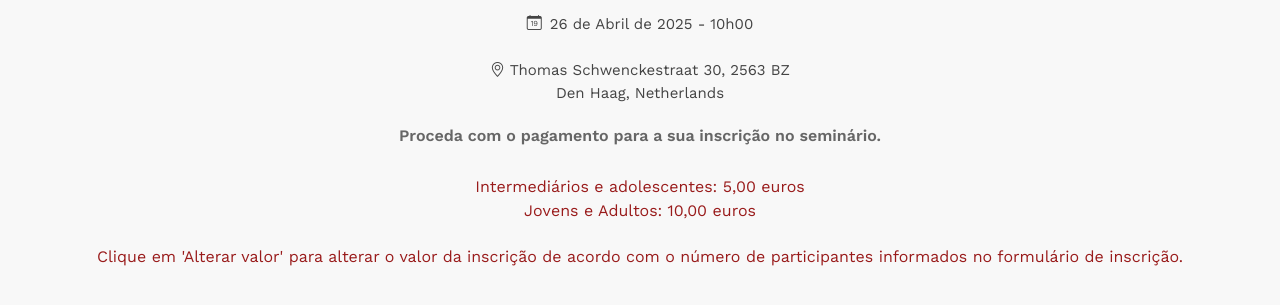
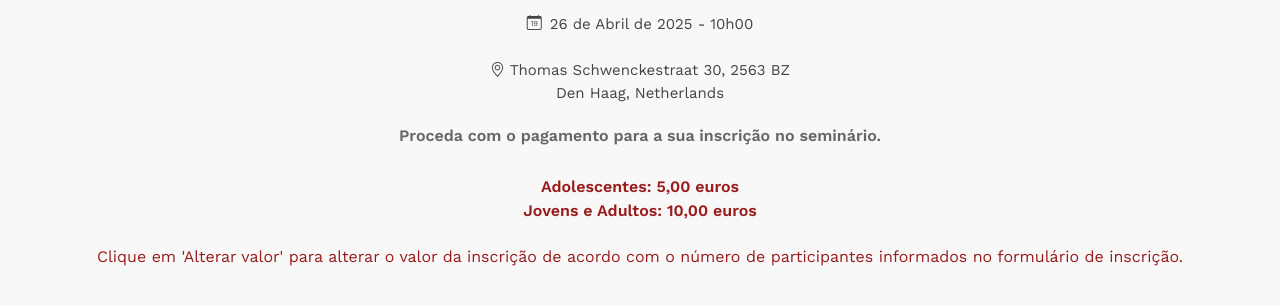
Before and after one commit to maranathachristenkerk/maranathachristenkerk.github.io, a plain HTML site: page payment.html in a window 1280 px wide. Shown: the part 1070-1375 px from the top of the page. Drawn offline with nearby package versions, Linux system fonts and the light colour scheme.

Commit message:
improvements

```diff
--- a/payment.html
+++ b/payment.html
@@ -119,14 +119,14 @@
 
 					<br>
 
-					<p class="!text-red-800" data-translate="child_price"
-						data-nl="Tussenpersonen en adolescenten: 5,00 euro"
-						data-en="Intermediates and adolescents: 5,00 euros"
-						data-pt="Intermediários e adolescentes: 5,00 euros"
-						data-de="Jugendliche und Jugendliche: 5,00 Euro">
-						Intermediários e adolescentes: 5,00 euros
+					<p class="!text-red-800 font-semibold" data-translate="child_price"
+						data-nl="Adolescenten: 5,00 euro"
+						data-en="Adolescents: 5,00 euros"
+						data-pt="Adolescentes: 5,00 euros"
+						data-de="Jugendliche: 5,00 Euro">
+						Adolescentes: 5,00 euros
 					</p>
-					<p class="!text-red-800" data-translate="adult_price" data-nl="Jongeren en Volwassenen: 10,00 euro"
+					<p class="!text-red-800 font-semibold" data-translate="adult_price" data-nl="Jongeren en Volwassenen: 10,00 euro"
 						data-en="Youths and Adults: 10,00 euros" data-pt="Jovens e Adultos: 10,00 euros"
 						data-de="Jugendliche und Erwachsene: 10,00 Euro">
 						Jovens e Adultos: 10,00 euros
```
Also changed, not shown: 1 other file.
